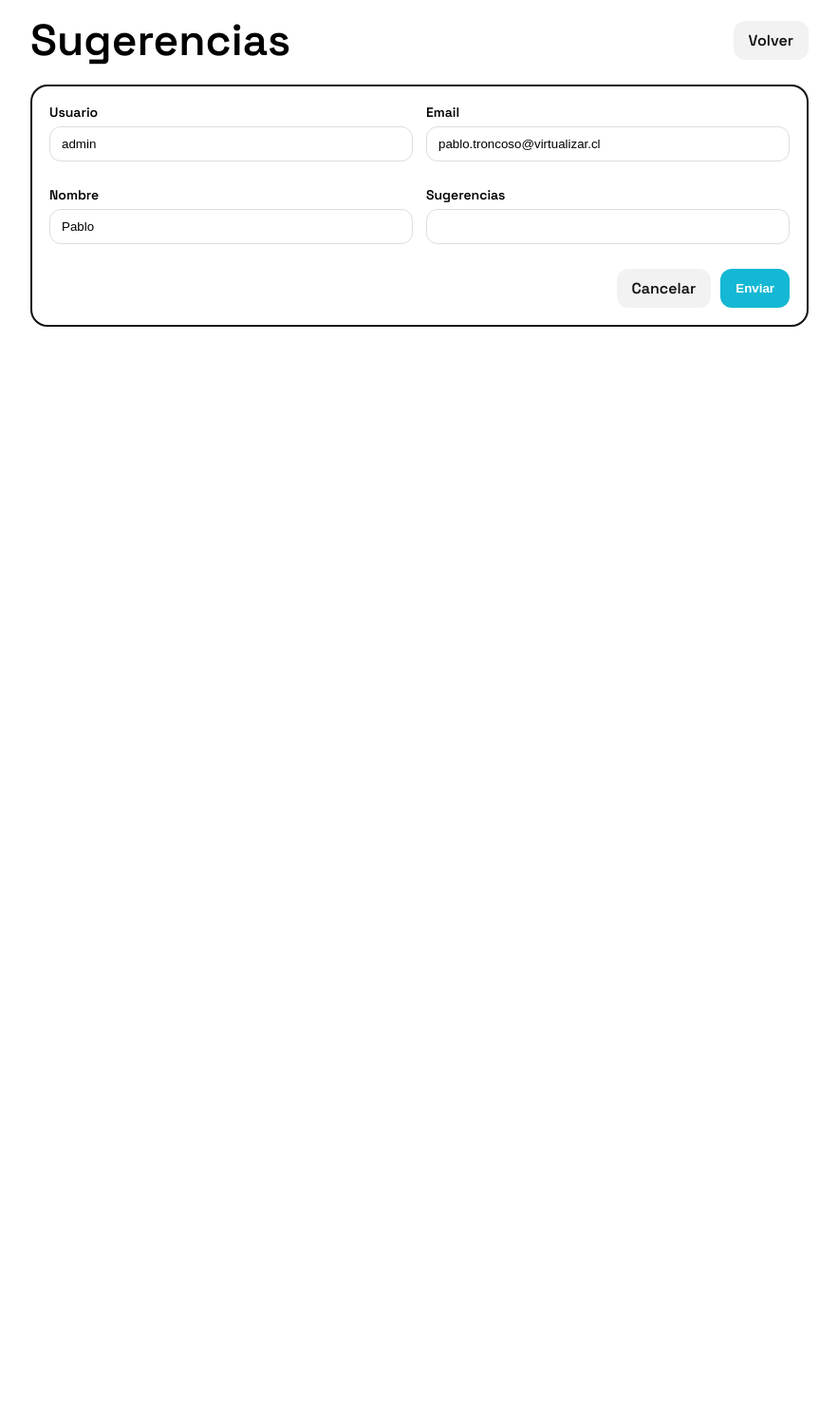
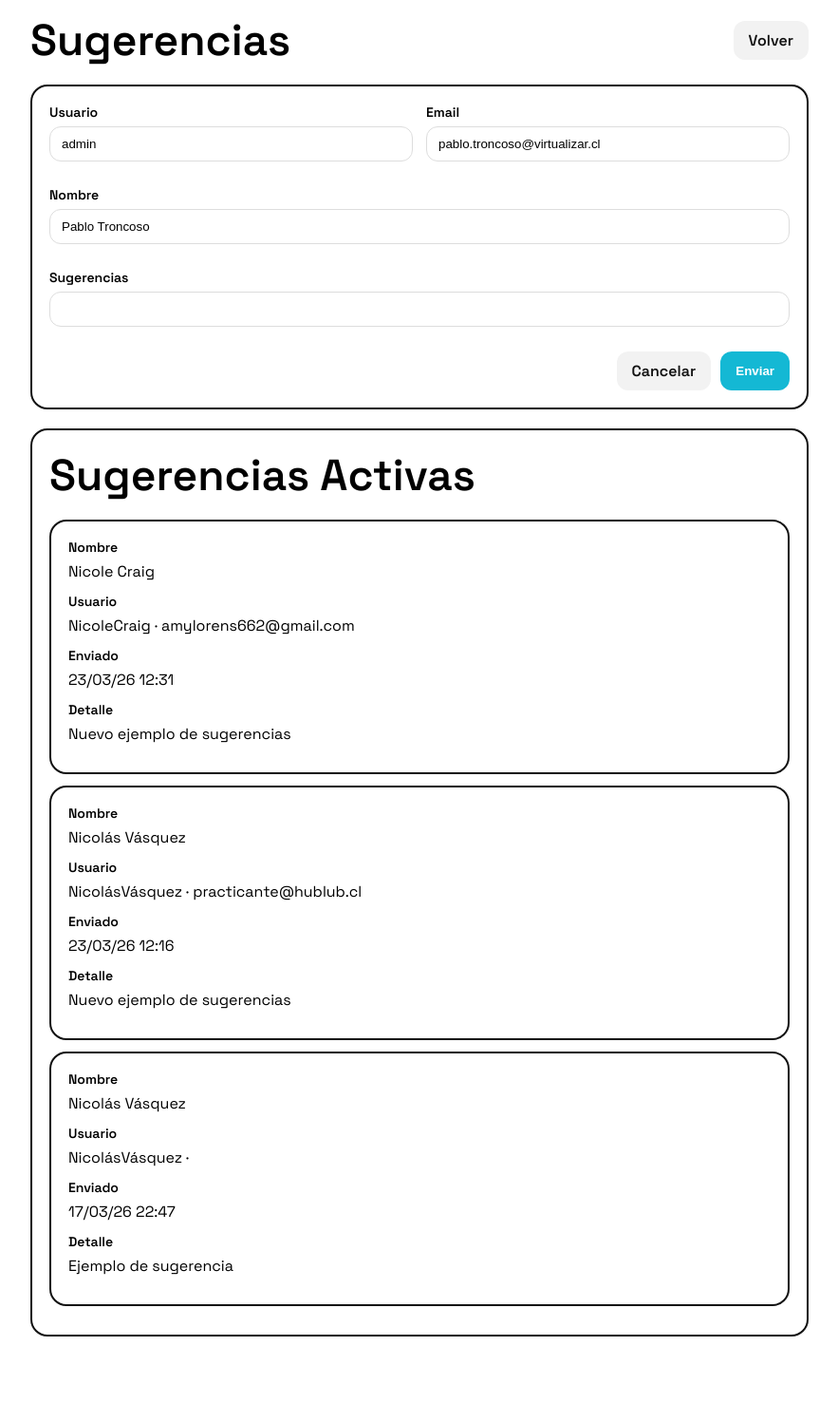
Before and after one commit to pabloandrestro/dashboard-practicantes, a Django app: page /sugerencias/ in a window 1280 px wide. Shown: the part 137-1614 px from the top of the page at 95% size, without its empty margins (198-1081 px from the left). Before the commit the page ends 481 px from the top, so only its background shows below. Run offline with Django 5.2, Linux system fonts and the light colour scheme; a user stored in the database is signed in; data comes from the database, SQL or seed files in the repository; both versions use the stored data as it was after the commit.

Commit message:
Se modifica Sugerencias.html para mostrar las sugerencias activas de todos los usuarios

```diff
--- a/core/templates/sugerencias.html
+++ b/core/templates/sugerencias.html
@@ -116,24 +116,23 @@
       <div class="grid">
         <div class="row">
           <label>Usuario</label>
-          <!-- Campo username del usuario autenticado -->
-          <input type="text" name="username" value="{{ usuario.username }}">
+          <!-- Informativo (no se valida desde el form). -->
+          <input type="text" name="username" value="{{ usuario.username }}" readonly>
         </div>
 
         <div class="row">
           <label>Email</label>
-          <!-- Campo email del usuario autenticado -->
-          <input type="email" name="email" value="{{ usuario.email }}">
+          <!-- Informativo (no se valida desde el form). -->
+          <input type="email" name="email" value="{{ usuario.email }}" readonly>
         </div>
 
-        <div class="row">
+        <div class="row row-full">
           <label>Nombre</label>
-          <!-- Campo first_name del usuario -->
-          <input type="text" name="first_name" value="{{ usuario.first_name }}">
+          <!-- Informativo (no se valida desde el form). -->
+          <input type="text" name="first_name" value="{{ usuario.first_name }} {{ usuario.last_name }}" readonly>
         </div>
 
-
-        <div class="row">
+        <div class="row row-full">
           <label>Sugerencias</label>
           <!-- Campo sugerencias del usuario -->
           <input type="text" name="sugerencias" value="{{ form.sugerencias.value|default_if_none:'' }}">
@@ -152,6 +151,43 @@
       </div>
     </div>
   </form>
+
+  <!-- Sección: listado de sugerencias -->
+  <div class="card" style="margin-top:20px;">
+    <div class="top">
+      <h1>{{ "Sugerencias Activas" }}</h1>
+    </div>
+
+    {% if sugerencias_list %}
+      {% for s in sugerencias_list %}
+        <div class="row">
+          <div class="card">
+            <div class="row">
+              <label>Nombre</label>
+              <div>{{ s.nombre }} </div>
+            </div>
+
+            <div class="row">
+              <label>Usuario</label>
+              <div>{{ s.usuario.username }} · {{ s.email }}</div>
+            </div>
+
+            <div class="row">
+              <label>Enviado</label>
+              <div>{{ s.creado_en|date:"d/m/y H:i" }}</div>
+            </div>
+
+            <div class="row row-full">
+              <label>Detalle</label>
+              <div>{{ s.texto|linebreaksbr }}</div>
+            </div>
+          </div>
+        </div>
+      {% endfor %}
+    {% else %}
+      <div class="hint">No hay sugerencias para mostrar.</div>
+    {% endif %}
+  </div>
 </div>
 
 {% endblock %}
--- a/core/views.py
+++ b/core/views.py
@@ -258,6 +258,14 @@ def sugerencias(request):
     """
     usuario = request.user
     error = None
+    # REFACTOR/UX (2026-03-17):
+    # Lista de sugerencias activas para mostrar en la misma página.
+    # Como no existe un campo "estado" en el modelo, interpretamos "activas"
+    # como "existentes" en BD. Para no exponer datos, un practicante solo ve
+    # sus propias sugerencias; el superuser ve todas.
+
+    sugerencias_qs = Sugerencia.objects.all().order_by("-creado_en")
+
 
     if request.method == "POST":
         form = SugerenciaForm(request.POST)
@@ -272,7 +280,7 @@ def sugerencias(request):
                 texto=sugerencias_txt,
             )
             messages.success(request, "¡Gracias! Tu sugerencia fue enviada correctamente.")
-            return redirect("perfil")
+            return redirect("sugerencias")
         else:
             # Muestro el primer error del campo para mantener tu template simple
             error = form.errors.get("sugerencias", ["Entrada inválida."])[0]
@@ -283,6 +291,7 @@ def sugerencias(request):
         "usuario": usuario,
         "error": error,
         "form": form,
+        "sugerencias_list": sugerencias_qs,
     })
 
 
```
Also changed, not shown: db.sqlite3.
